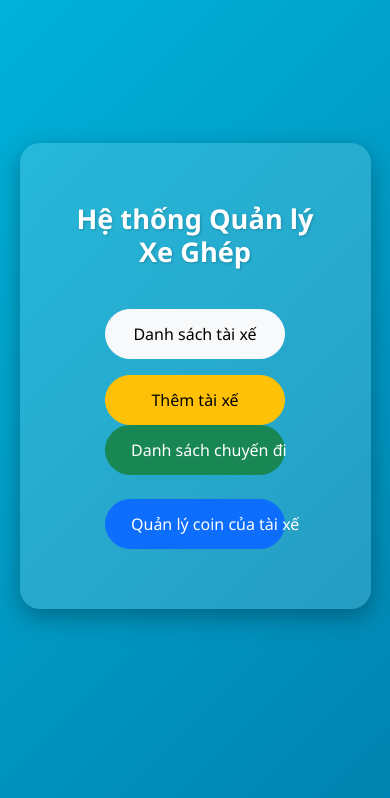
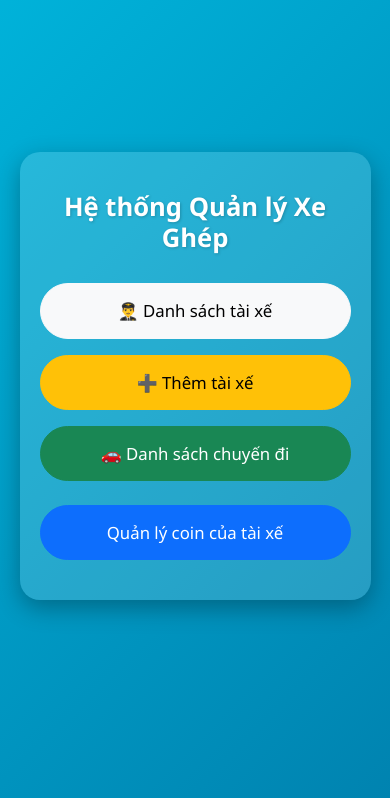
Before and after one commit to khanhnguyen2903/XeGhep, a Django app: page /home/ in a window 390 px wide. Shown: the part 46-844 px from the top of the page. Run offline with Django 4.2, Linux system fonts and the light colour scheme.

Commit message:
update css home.html

```diff
--- a/main/templates/main/home.html
+++ b/main/templates/main/home.html
@@ -46,28 +46,34 @@
         }
 
         .btn-custom {
-            display: inline-block;
             font-size: 1.1rem;
-            padding: 12px 25px;
+            padding: 14px 28px;
             border-radius: 50px;
             transition: all 0.3s ease;
             white-space: nowrap;
-            /* tránh xuống dòng khi nội dung dài */
+            min-width: 220px;
         }
 
         .btn-custom:hover {
             transform: scale(1.05);
-            box-shadow: 0 4px 15px rgba(0, 0, 0, 0.2);
+            box-shadow: 0 4px 15px rgba(0, 0, 0, 0.25);
         }
 
         @media (max-width: 576px) {
             h1 {
-                font-size: 1.7rem;
+                font-size: 1.6rem;
+                margin-bottom: 30px;
+            }
+
+            .home-container {
+                padding: 40px 20px;
             }
 
             .btn-custom {
-                width: 180px;
-                font-size: 1rem;
+                width: 100%;
+                min-width: unset;
+                font-size: 1.05rem;
+                padding: 14px 0;
             }
 
             .top-bar p {
@@ -93,10 +99,18 @@
 
     <div class="home-container">
         <h1>Hệ thống Quản lý Xe Ghép</h1>
-        <div class="d-flex flex-column flex-sm-row justify-content-center align-items-center">
-            <a href="{% url 'list_driver' %}" class="btn btn-light btn-custom mb-3 mb-sm-0 me-sm-3">Danh sách tài xế</a>
-            <a href="{% url 'add_driver' %}" class="btn btn-warning btn-custom ms-sm-3">Thêm tài xế</a>
-            <a href="{% url 'list_trip' %}" class="btn btn-success btn-custom ms-sm-3">Danh sách chuyến đi</a>
+        <div class="d-flex flex-column flex-md-row justify-content-center align-items-stretch gap-3">
+            <a href="{% url 'list_driver' %}" class="btn btn-light btn-custom">
+                👨‍✈️ Danh sách tài xế
+            </a>
+
+            <a href="{% url 'add_driver' %}" class="btn btn-warning btn-custom">
+                ➕ Thêm tài xế
+            </a>
+
+            <a href="{% url 'list_trip' %}" class="btn btn-success btn-custom">
+                🚗 Danh sách chuyến đi
+            </a>
         </div>
         <!-- Button quản lý coin (ở giữa, phía dưới) -->
         <div class="mt-4 text-center">
```
